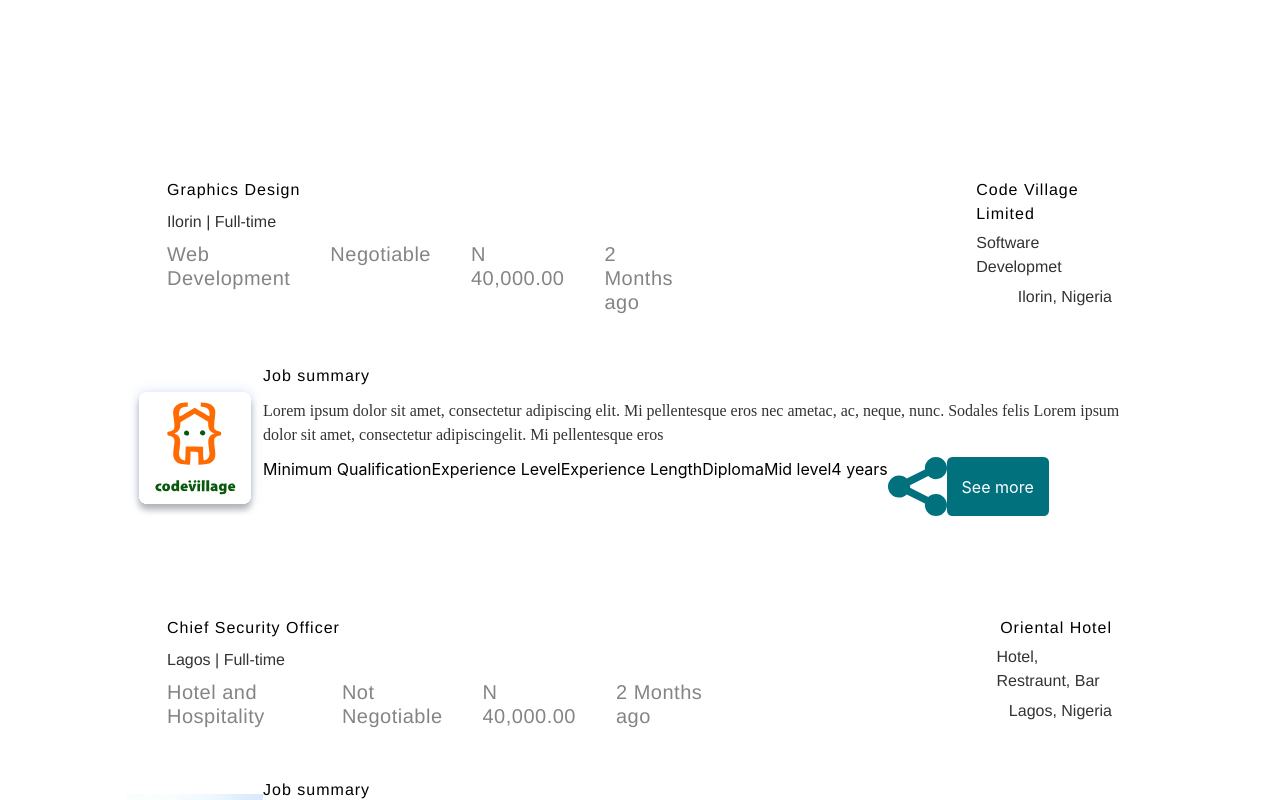
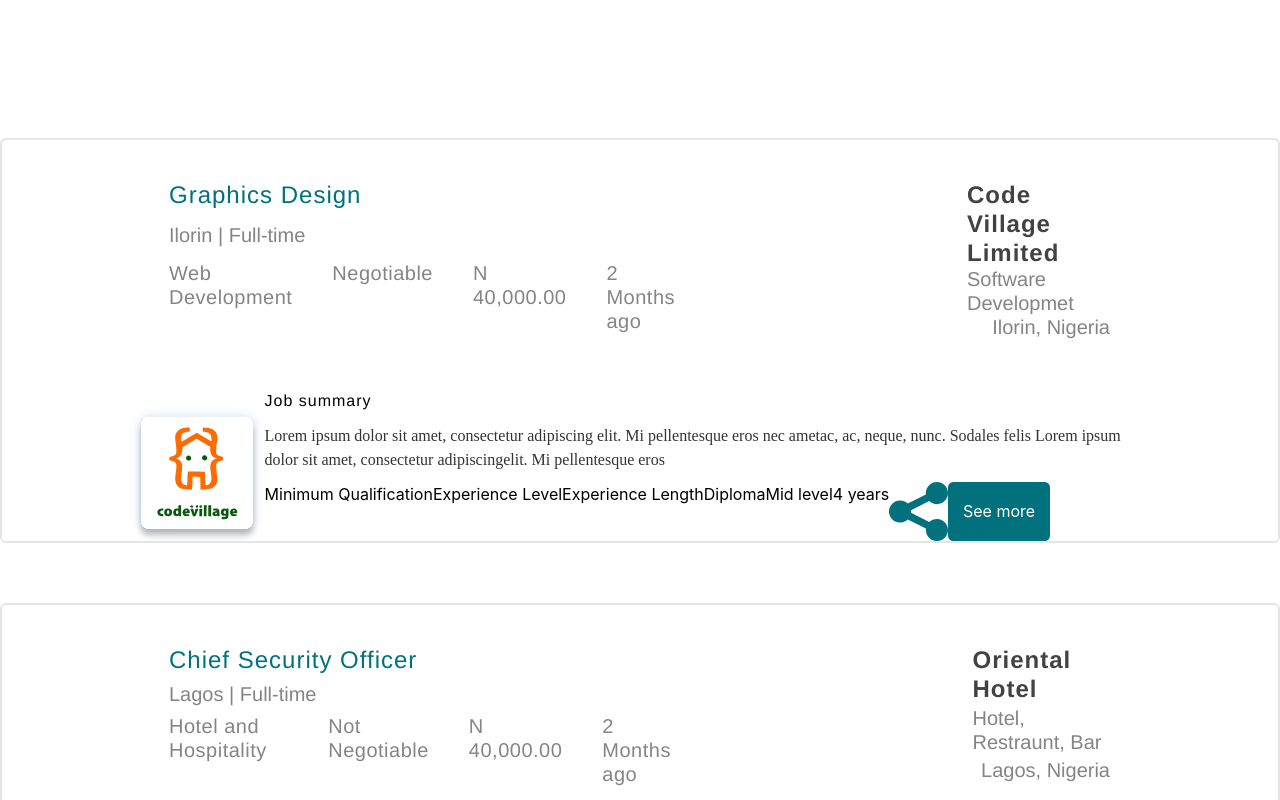
Before and after one commit to RashidiLawal/jobsearch_APP, a React (Vite) app: page /news in a window 1280 px wide. Shown: the part 680-1480 px from the top of the page. Built offline with nearby package versions, Linux system fonts and the light colour scheme; the HTML template or start-up script is replaced by a standard one.

Commit message:
new commit

```diff
--- a/src/components/molecules/Card/card.scss
+++ b/src/components/molecules/Card/card.scss
@@ -1,6 +1,5 @@
 .Cards_holdder {
-    @apply mt-[3.75rem] pl-[7.9375rem] pr-32;
-
+  @apply grid self-center w-[78.5625] mt-[3.75rem] pl-[7.9375rem] pr-32 border-[.13rem] border-[#e5e5e5] border-solid rounded-sm rounded-md;
 
   .card_title {
     @apply flex pb-5 pr-10 pl-10 pt-10;
@@ -8,44 +7,40 @@
     .job_title {
       @apply grid gap-2;
 
-
       .briefy {
-           @apply flex gap-10 font-normal text-xl not-italic text-[#666666] leading-6 tracking-[0.03125rem]
+        @apply flex gap-10 font-normal text-xl not-italic text-[#666666] leading-6 tracking-[0.03125rem];
       }
     }
 
     .company_name {
-        @apply grid justify-items-end ml-[18.25rem]
-    }
+      @apply grid justify-items-end ml-[18.25rem];
     }
   }
 
+  .under {
+    @apply mb-32;
+  }
+}
 
 .card_body {
   @apply flex;
 
-
   .card_logo {
-        @apply w-[12.0625rem] pt-[2.875rem]
+    @apply w-[12.0625rem] pt-[2.875rem];
   }
-
 
   .card_detail {
     @apply grid pt-[1.875rem];
 
-
-
     .summary {
       @apply flex;
 
-
-
       .requirement {
-                @apply flex
+        @apply flex;
       }
 
       .shareBut {
-                @apply flex
+        @apply flex;
       }
     }
   }
--- a/src/components/molecules/Card/index.jsx
+++ b/src/components/molecules/Card/index.jsx
@@ -6,7 +6,7 @@ import UnorderedList from "../Unordered_list";
 import Image from "../../atoms/images/Image";
 import Button from "../../atoms/buttons";
 import Span from "../../atoms/Span";
-import './card.scss'
+import "./card.scss";
 
 const Card = ({
   cardTitle,
@@ -25,80 +25,27 @@ const Card = ({
   qualificationDesc,
   icon,
 }) => {
-
-
-const title = {
-'font-family': 'Helvetica Neue',
-'font-style': 'normal',
-'font-weight': '500',
-'font-size': '24px',
-'line-height': '29px',
-width: 'fit-content',
-'letter-spacing': '0.5px',
-color:' #00717D',
-flex: 'none',
-order: '0',
-'flex-grow': '0',
-}
-
-
-const location = {
-  "font-family": "Helvetica Neue",
-  "font-style": "normal",
-  "font-weight": "400",
-  "font-size": "20px",
-  "line-height": "24px",
-  width: "fit-content",
-  display: "flex",
-  "align-items": "center",
-  "letter-spacing": "0.5px",
-  color: "#666666",
-  flex: "none",
-  order: "0",
-  "flex-grow": "0",
-};
-
-
-const companyName = {
-'font-family': 'Helvetica Neue',
-'font-style': 'normal',
-'font-weight': '700',
-'font-size': '24px',
-'line-height': '29px',
-width: "fit-content",
-display: 'flex',
-'align-items': 'center',
-'letter-spacing': '0.5px',
-
-color: '#424242',
-}
-
-
-const profession = {
-  "font-family": "Helvetica Neue",
-  "font-style": "normal",
-  "font-weight": 400,
-  "font-size": "20px",
-  "line-height": "24px",
-  width: "fit-content",
-  "letter-spacing": "0.5px",
-  color: " #666666",
-  display: 'absolute',
-  right: '0',
-};
-
-
-
-
-
-
   return (
     <section className="Cards_holdder">
       <>
         <section className="card_title">
           <div className="job_title">
-            <FirstHeader style={title} words={cardTitle} />
-            <H2header words={locatype} style={location} />
+            <FirstHeader
+              words={cardTitle}
+              fw="500"
+              fz="1.5rem"
+              lh="1.8125rem"
+              wi="fit-content"
+              co="#00717D"
+            />
+            <H2header
+              words={locatype}
+              fw="400"
+              fz="1.25rem"
+              lh="1.5rem"
+              wi="fit-content"
+              co="#666666"
+            />
             <span className="briefy font-['Helvetica Neue']">
               <H2header words={employment} />
               <H2header words={compromise} />
@@ -107,9 +54,30 @@ const profession = {
             </span>
           </div>
           <div className="company_name">
-            <FirstHeader words={company} style={companyName} />
-            <H2header words={nature} style={profession} />
-            <H2header words={loation} style={profession} />
+            <FirstHeader
+              words={company}
+              fz="1.5rem"
+              fw="700"
+              co="#424242"
+              lh="1.8125rem"
+              wi="fit-cotent"
+            />
+            <H2header
+              words={nature}
+              fw="400"
+              fz="1.25rem"
+              lh="1.5rem"
+              wi="fit-content"
+              co="#666666"
+            />
+            <H2header
+              words={loation}
+              fw="400"
+              fz="1.25rem"
+              lh="1.5rem"
+              wi="fit-content"
+              co="#666666"
+            />
           </div>
         </section>
         <section className="card_body">
@@ -133,6 +101,7 @@ const profession = {
         </section>
       </>
     </section>
+    //  <div className="under"></div>
   );
 };
 
```
Lines whose indentation alone changed are shown as unchanged.
